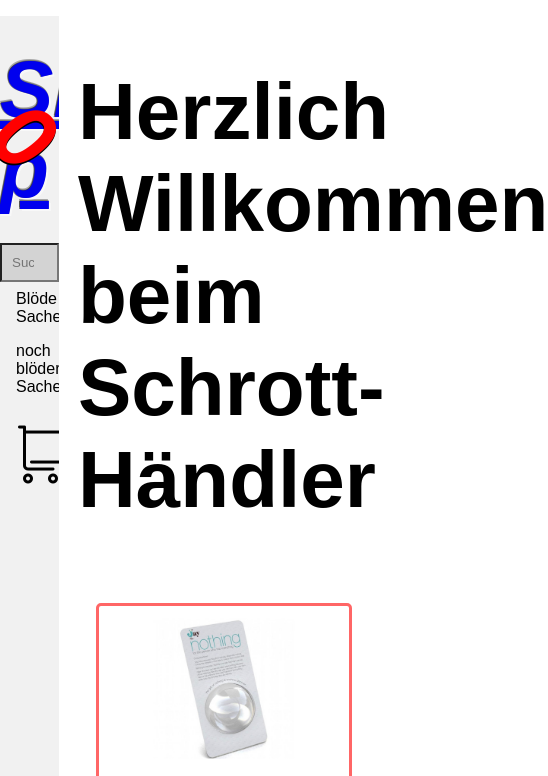
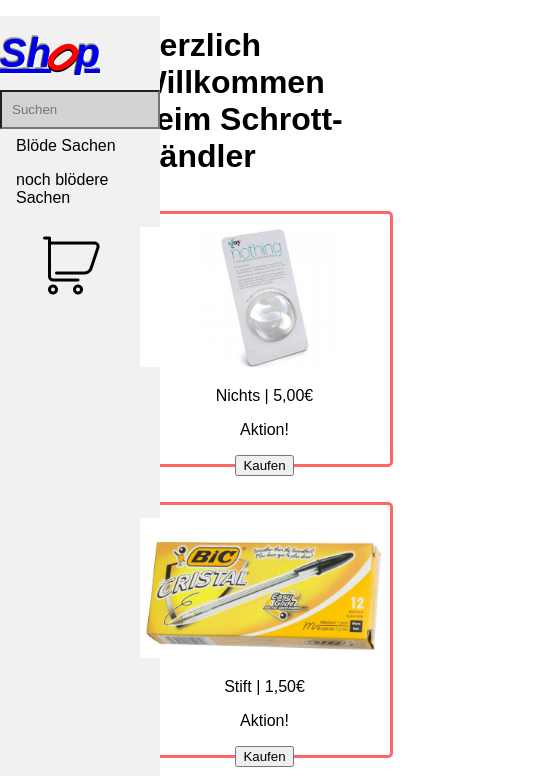
Before and after one commit to Pretteter1/GIS-So-Se-2020, a plain HTML site: page Aufgaben/Aufgabe04/Hauptseite.html in a window 390 px wide. Shown: the top 776 px of the page, 548 px wide, since content can reach past the window. Drawn offline with Linux system fonts and the light colour scheme.

Commit message:
Anpassungen für verschiedene Endgeräte

```diff
--- a/Aufgaben/Aufgabe04/Style.css
+++ b/Aufgaben/Aufgabe04/Style.css
@@ -1,6 +1,6 @@
 body {
         font-family:  sans-serif;
-        margin-left: 20%;
+        margin-left: 25%;
         margin-right: 5%;
 }
 
@@ -16,6 +16,8 @@ h1  {
 h2{
 
     font-size: 5em;
+    margin-left: auto;
+    margin-right: auto;
 }
 
 h1 span { /*das O im Icon*/
@@ -36,7 +38,7 @@ ul {
     height: 100%;
     overflow: auto;
     top: 00%;
-    width: 15%;
+    width: 15em;
 
 
 
@@ -111,3 +113,53 @@ div {
     max-height: 150px;
    max-width: 250px;
 }
+
+@media screen and (max-width: 1023px) {
+  body{
+
+    margin-left: 30%;
+  }
+
+  h1 {
+    font-size: 2.5em;
+  }
+  h2{
+
+    font-size: 3em;
+}
+ul{
+
+  width: 10em;
+}
+
+
+
+
+
+
+}
+
+  @media screen and (max-width: 600px) {
+    body{
+
+      margin-left: 35%;
+    }
+
+
+    h1 {
+      font-size: 2.5em;
+    }
+
+    h2{
+
+      font-size: 2em;
+  }
+
+  ul{
+
+    width: 10em;
+  }
+
+
+
+  }
```
